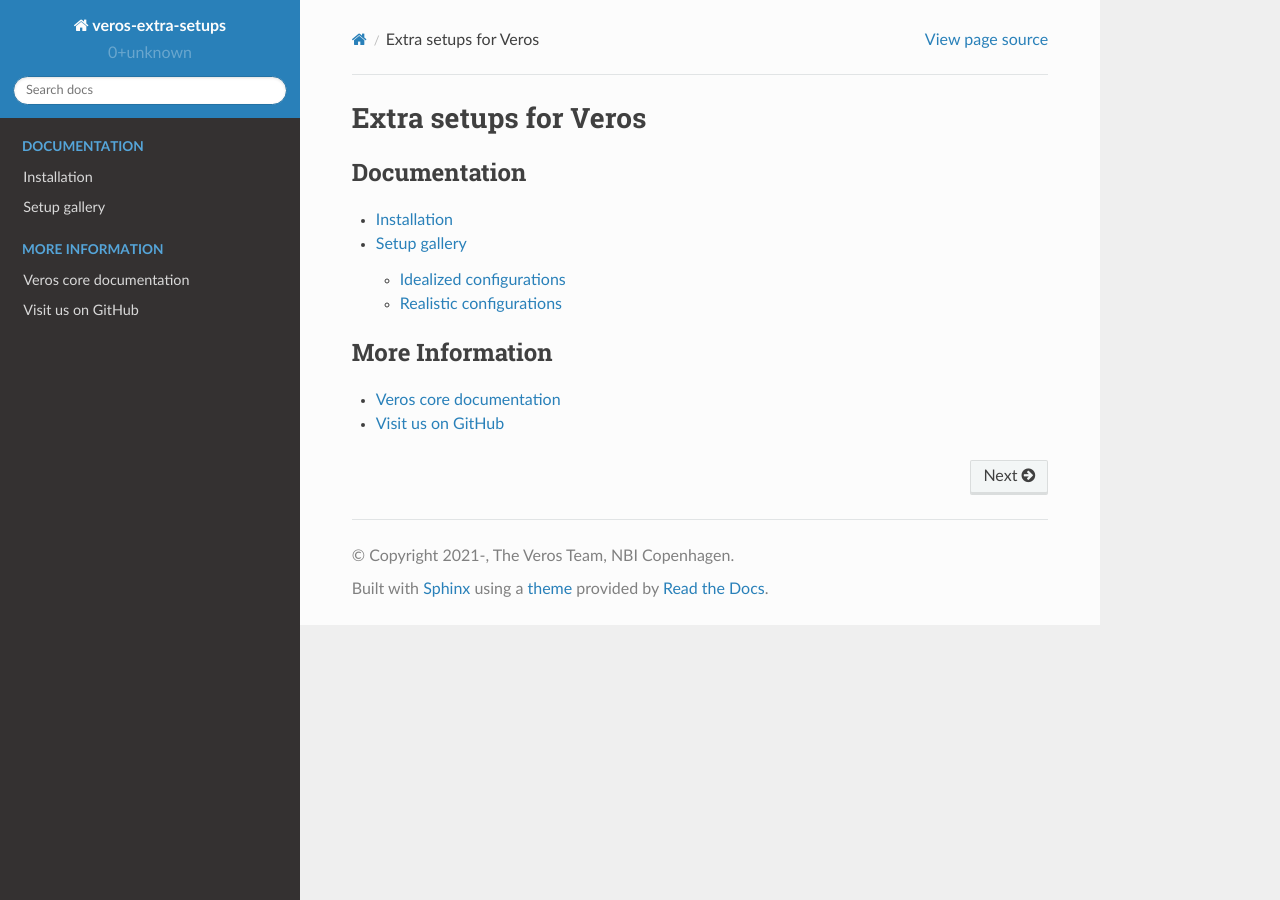
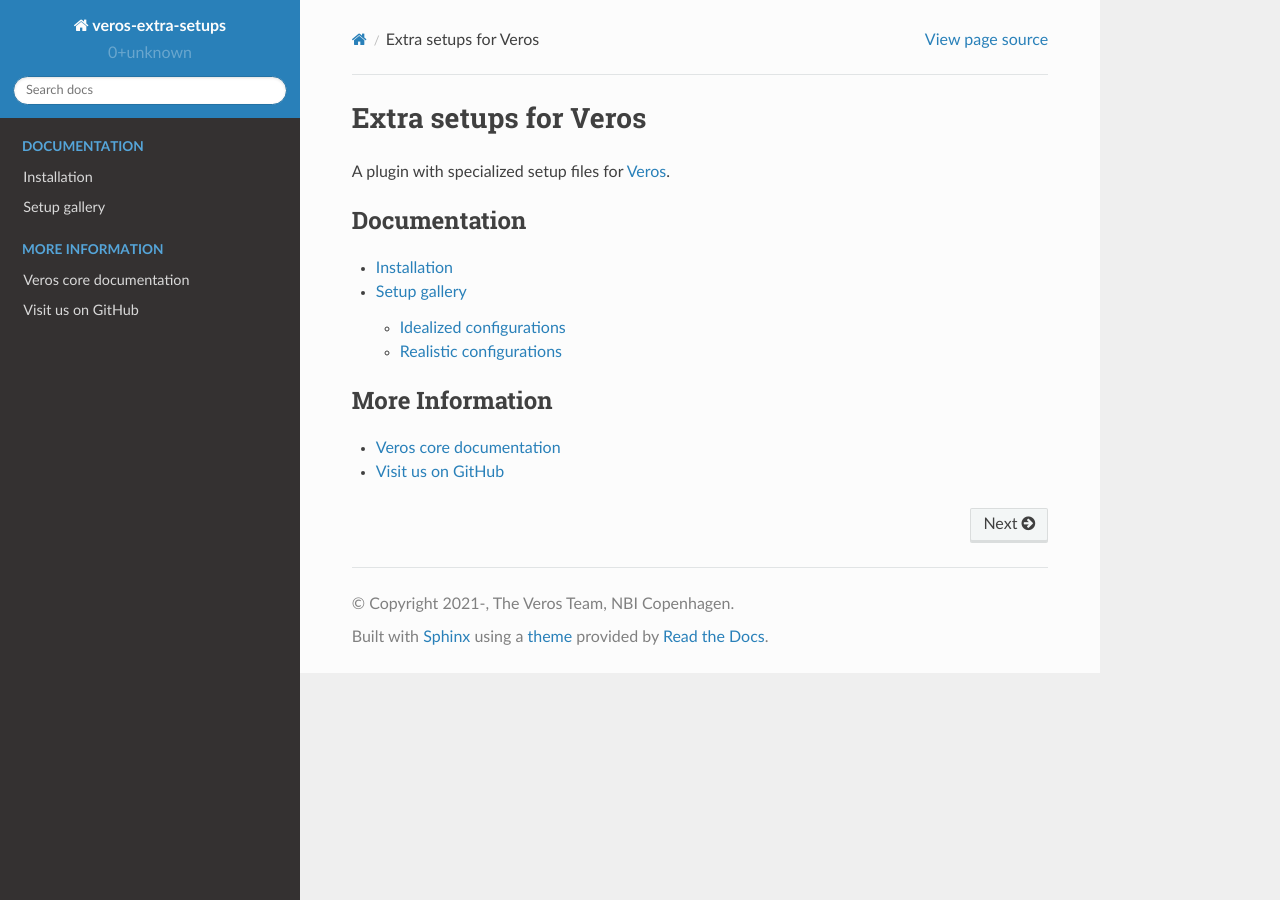
Before and after one commit to team-ocean/veros-extra-setups, a Sphinx documentation site: the page built from doc/index.rst, in a window 1280 px wide. Built offline with Sphinx 7.4.7 and the Read the Docs theme 2.0.0, drawn with Linux system fonts in a browser that asks for light colours; the version number could not be read and is left out.

Commit message:
fix link to veros core

```diff
--- a/doc/index.rst
+++ b/doc/index.rst
@@ -4,6 +4,7 @@
 Extra setups for Veros
 ======================
 
+A plugin with specialized setup files for `Veros <https://veros.readthedocs.io/>`_.
 
 .. toctree::
    :maxdepth: 2
@@ -16,5 +17,5 @@
    :maxdepth: 2
    :caption: More Information
 
-   Veros core documentation <https://readthedocs.io/veros>
+   Veros core documentation <https://veros.readthedocs.io/>
    Visit us on GitHub <https://github.com/team-ocean/veros-extra-setups>
```
